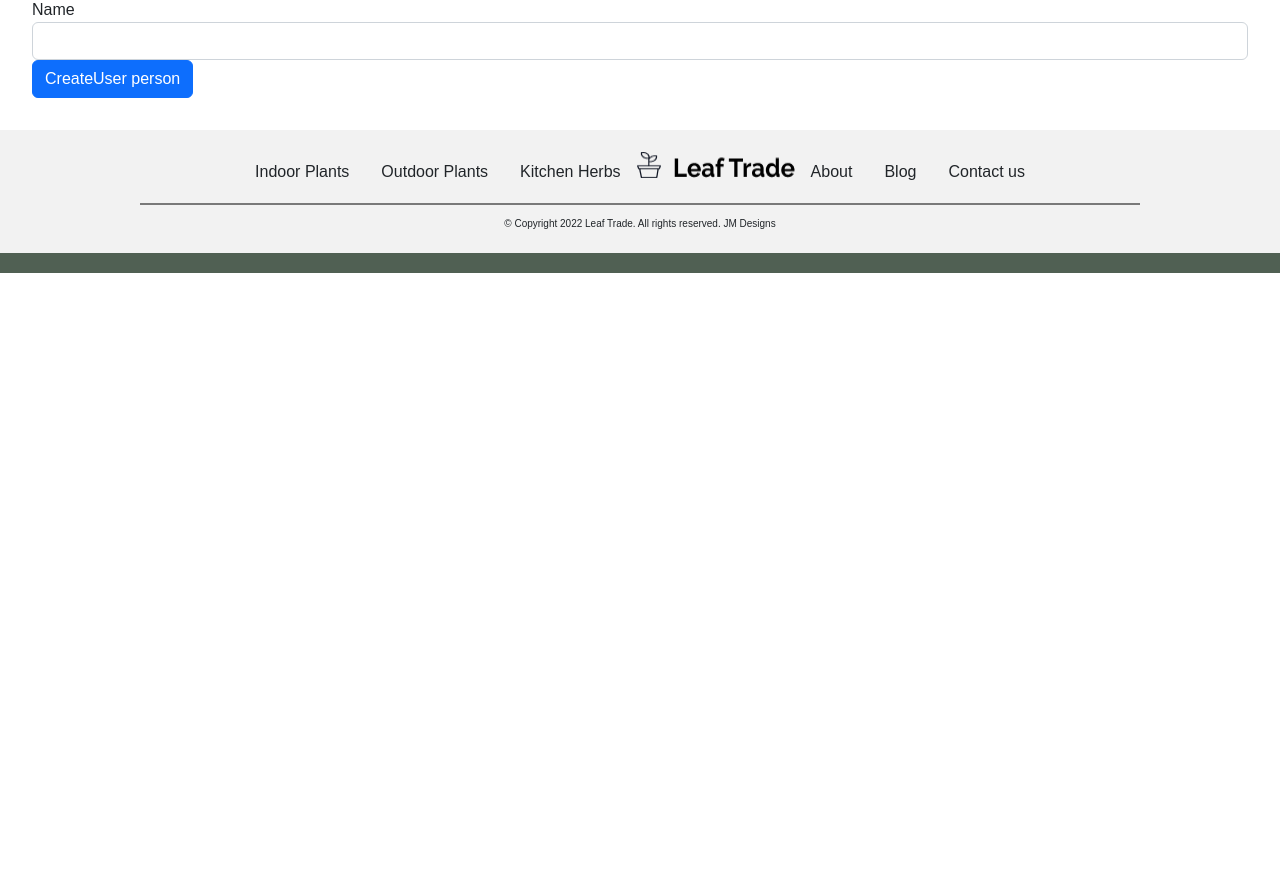
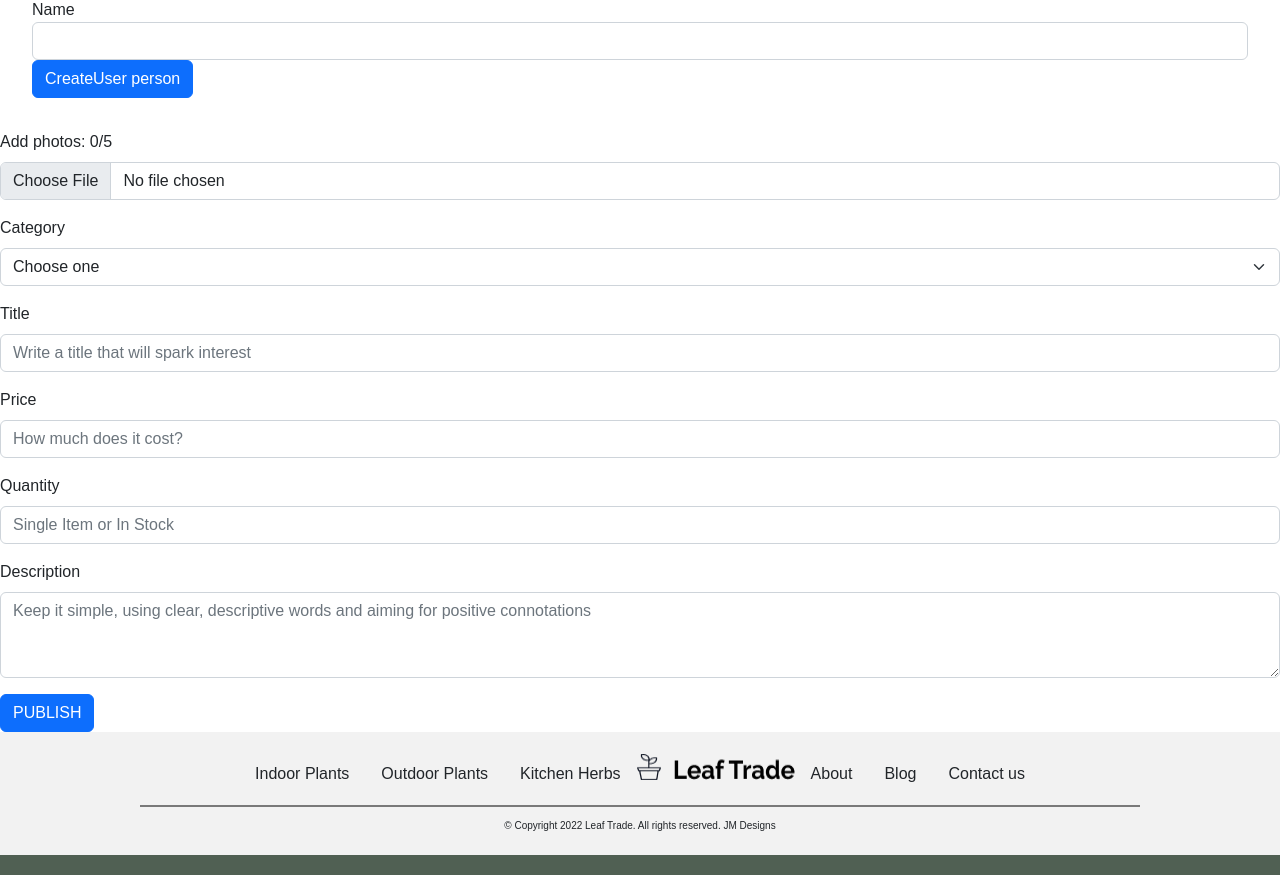
Before and after one commit to Jess2D/leafTrade, a React (Create React App) app in the folder client/: page /newListing in a window 1280 px wide. Shown: the part 502-1377 px from the top of the page. Before the commit the page ends 800 px from the top, so only its background shows below. Built offline with nearby package versions, Linux system fonts and the light colour scheme.

Commit message:
Added group inputs

```diff
--- a/client/src/components/listing/NewListing.js
+++ b/client/src/components/listing/NewListing.js
@@ -1,7 +1,7 @@
 import React, { useState } from "react";
 import { useNavigate } from "react-router";
 import styled from "styled-components";
-import { Container, Card } from "react-bootstrap";
+import { Container, Card, Form, Button } from "react-bootstrap";
 import plantbasket from "../../assets/newlisting/plantbasket.png";
 
 const Padding32 = styled.div`
@@ -92,7 +92,7 @@ export default function NewListing() {
 
       <div>
         <Padding32>
-          <h3>CreateUser New product</h3>
+          <h3>New product</h3>
           <form onSubmit={onSubmit}>
             <div className="form-group">
               <label htmlFor="name">Name</label>
@@ -114,7 +114,6 @@ export default function NewListing() {
                 onChange={(e) => updateForm({ photo: e.target.value })}
               />
             </div>
-
             <div className="form-group">
               <input
                 type="submit"
@@ -124,6 +123,43 @@ export default function NewListing() {
             </div>
           </form>
         </Padding32>
+
+        <div>
+          <Form>
+            <Form.Group controlId="formPhotos" className="mb-3">
+              <Form.Label>Add photos: 0/5</Form.Label>
+              <Form.Control type="file" />
+            </Form.Group>
+            <Form.Group className="mb-3" controlId="formCategory">
+              <Form.Label>Category</Form.Label>
+              <Form.Select>
+                <option>Choose one</option>
+                <option>Indoor plants</option>
+                <option>Outdoor plants</option>
+                <option>Kitchen Garden</option>
+              </Form.Select>
+            </Form.Group>
+            <Form.Group className="mb-3" controlId="formTitle">
+              <Form.Label>Title</Form.Label>
+              <Form.Control type="title" placeholder="Write a title that will spark interest" />
+            </Form.Group>
+            <Form.Group className="mb-3" controlId="formPrice">
+              <Form.Label>Price</Form.Label>
+              <Form.Control type="title" placeholder="How much does it cost?" />
+            </Form.Group>
+            <Form.Group className="mb-3" controlId="formQuantity">
+              <Form.Label>Quantity</Form.Label>
+              <Form.Control type="title" placeholder="Single Item or In Stock" />
+            </Form.Group>
+            <Form.Group className="mb-3" controlId="formDescription">
+              <Form.Label>Description</Form.Label>
+              <Form.Control as="textarea" rows={3} placeholder="Keep it simple, using clear, descriptive words and aiming for positive connotations" />
+            </Form.Group>
+            <Button variant="primary" type="submit">
+              PUBLISH
+            </Button>
+          </Form>
+        </div>
       </div>
     </div>
   );
```
